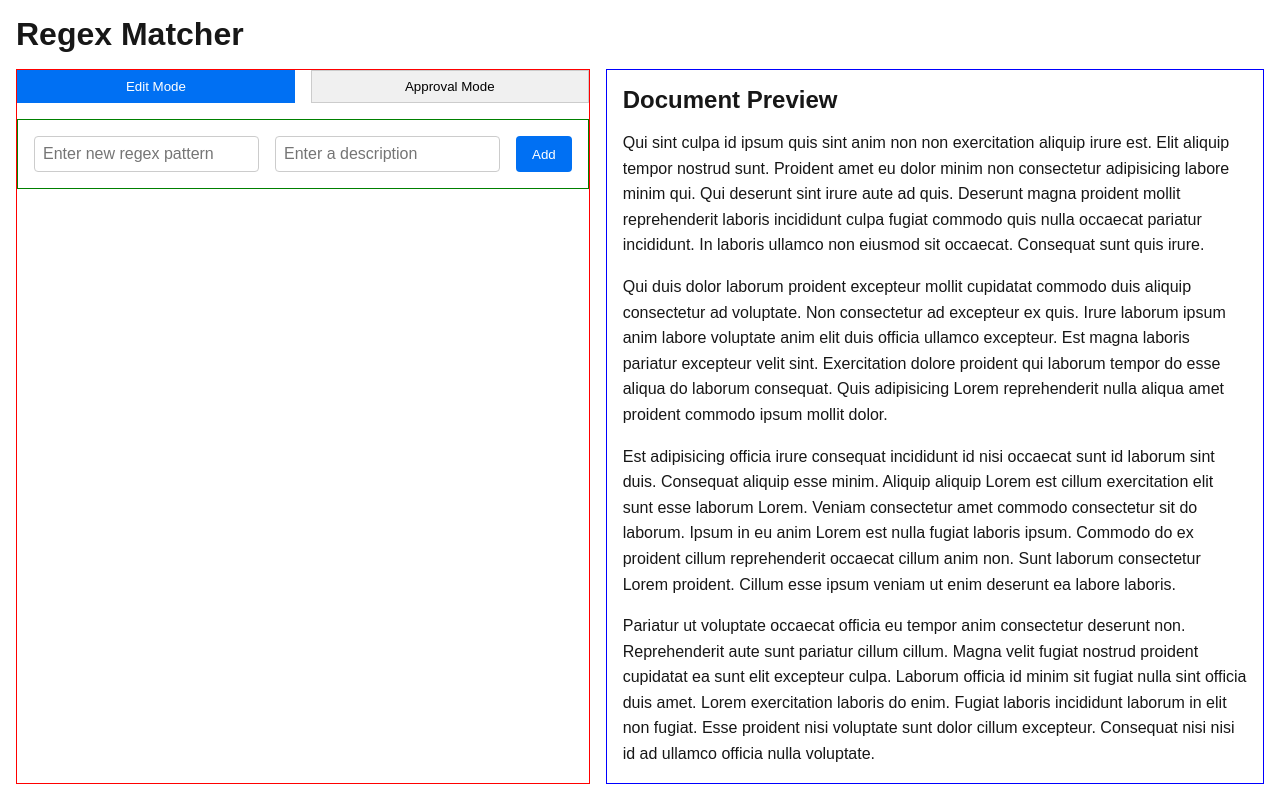
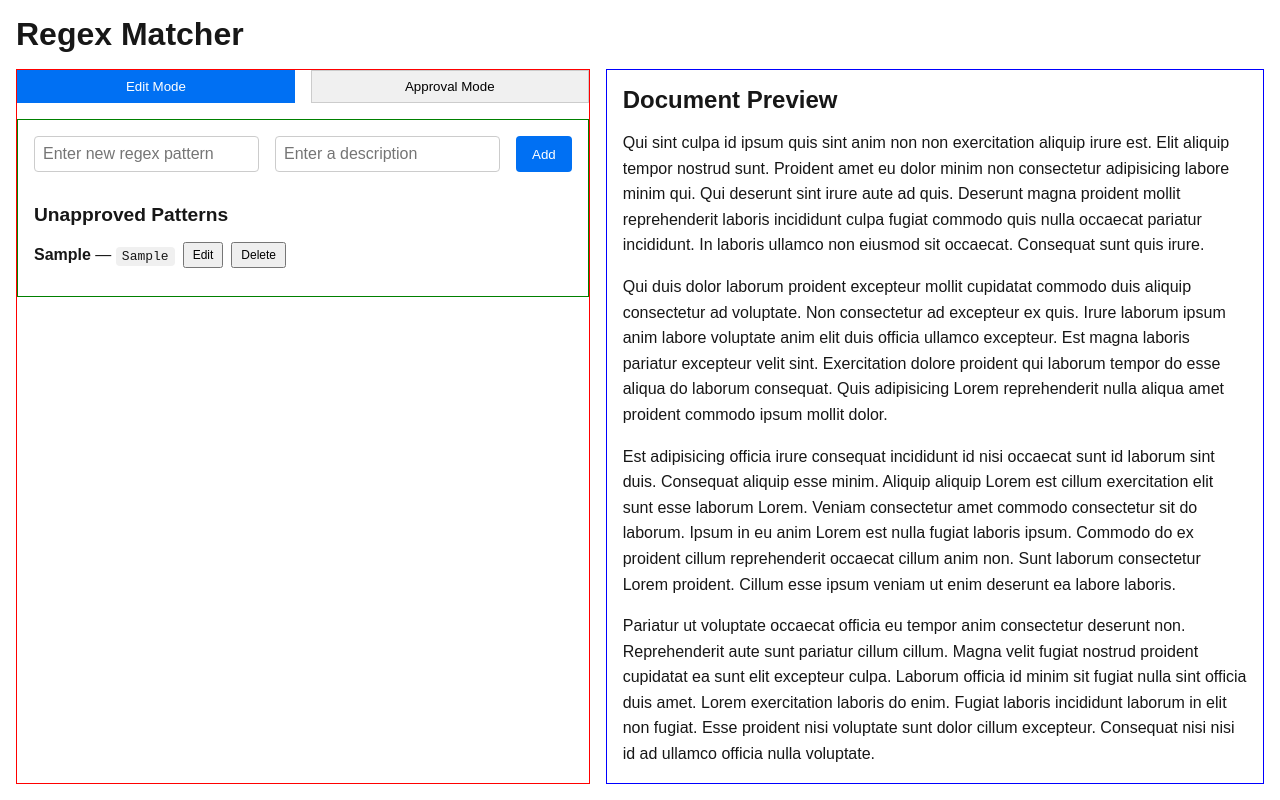
Before and after one commit to rdrgz21/regex-matcher, a Next.js app: page / in a window 1280 px wide. Both pictures are taken after typing "Sample", "Sample" into the empty fields and a click on the button "Add". Built offline with nearby package versions, Linux system fonts and the light colour scheme.

Commit message:
feat: added edit regex functionality

```diff
--- a/src/components/ClientDashboard/ControlPanel/EditModeContent/EditModeContent.module.css
+++ b/src/components/ClientDashboard/ControlPanel/EditModeContent/EditModeContent.module.css
@@ -27,3 +27,23 @@
   border-radius: 4px;
   cursor: pointer;
 }
+
+.list {
+  list-style: none;
+  padding: 0;
+  margin: 0;
+}
+
+.item {
+  padding: 0.5rem;
+  background: #f8f8f8;
+  border-radius: 6px;
+}
+
+.editRow,
+.viewRow {
+  display: flex;
+  gap: 0.5rem;
+  align-items: center;
+  flex-wrap: wrap;
+}
--- a/src/components/ClientDashboard/ControlPanel/EditModeContent/EditModeContent.tsx
+++ b/src/components/ClientDashboard/ControlPanel/EditModeContent/EditModeContent.tsx
@@ -1,23 +1,26 @@
 import { useState } from "react";
 import styles from "./EditModeContent.module.css";
 import { useRegexContext } from "@/hooks/useRegexContext";
+import { PatternList } from "./PatternList";
 
 export const EditModeContent = () => {
   const [newLabel, setNewLabel] = useState("");
   const [newPattern, setNewPattern] = useState("");
-  const { addRegex, state } = useRegexContext();
+  const { state, addRegex } = useRegexContext();
 
-  console.log(state, "state");
-
-  const handleAddPattern = () => {
+  const handleAdd = () => {
+    if (!newPattern || !newLabel) return;
     addRegex({
-      label: newPattern,
+      label: newLabel,
       pattern: newPattern,
       isApproved: false,
     });
     setNewLabel("");
     setNewPattern("");
   };
+
+  const approved = state.regexList.filter((r) => r.isApproved);
+  const unapproved = state.regexList.filter((r) => !r.isApproved);
 
   return (
     <div className={styles.editModeContent}>
@@ -36,10 +39,21 @@ export const EditModeContent = () => {
           value={newLabel}
           onChange={(e) => setNewLabel(e.target.value)}
         />
-        <button className={styles.addButton} onClick={handleAddPattern}>
+        <button className={styles.addButton} onClick={handleAdd}>
           Add
         </button>
       </div>
+
+      {state.regexList.length === 0 && (
+        <p className={styles.noPatterns}>No patterns added yet</p>
+      )}
+
+      {unapproved.length > 0 && (
+        <PatternList patterns={unapproved} title="Unapproved Patterns" />
+      )}
+      {approved.length > 0 && (
+        <PatternList patterns={approved} title="Approved Patterns" />
+      )}
     </div>
   );
 };
--- /dev/null
+++ b/src/components/ClientDashboard/ControlPanel/EditModeContent/PatternList/PatternList.module.css
@@ -0,0 +1,51 @@
+.section {
+  margin-top: 32px;
+}
+
+.title {
+  margin-bottom: 16px;
+  font-size: 1.2rem;
+  font-weight: bold;
+}
+
+.list {
+  list-style: none;
+  padding: 0;
+}
+
+.item {
+  margin-bottom: 12px;
+}
+
+.editRow,
+.viewRow {
+  display: flex;
+  gap: 8px;
+  align-items: center;
+}
+
+.input {
+  padding: 4px 8px;
+  font-size: 14px;
+}
+
+.pattern {
+  background: #f0f0f0;
+  padding: 2px 6px;
+  border-radius: 4px;
+  font-family: monospace;
+}
+
+.approved {
+  color: green;
+  margin-left: 4px;
+}
+
+.saveButton,
+.cancelButton,
+.editButton,
+.deleteButton {
+  padding: 4px 8px;
+  font-size: 12px;
+  cursor: pointer;
+}
--- /dev/null
+++ b/src/components/ClientDashboard/ControlPanel/EditModeContent/PatternList/PatternList.tsx
@@ -0,0 +1,103 @@
+"use client";
+
+import styles from "./PatternList.module.css";
+import { RegexPattern } from "@/types/regex";
+import { useRegexContext } from "@/hooks/useRegexContext";
+import { useState } from "react";
+
+interface PatternListProps {
+  patterns: RegexPattern[];
+  title: string;
+}
+
+export const PatternList = ({ patterns, title }: PatternListProps) => {
+  const { editRegex, deleteRegex } = useRegexContext();
+  const [editingPattern, setEditingPattern] = useState<string | null>(null);
+  const [editLabel, setEditLabel] = useState("");
+  const [editPattern, setEditPattern] = useState("");
+
+  const startEditing = (pattern: RegexPattern) => {
+    setEditingPattern(pattern.pattern);
+    setEditLabel(pattern.label);
+    setEditPattern(pattern.pattern);
+  };
+
+  const cancelEditing = () => {
+    setEditingPattern(null);
+    setEditLabel("");
+    setEditPattern("");
+  };
+
+  const saveEdit = () => {
+    if (editingPattern) {
+      editRegex(editingPattern, {
+        label: editLabel,
+        pattern: editPattern,
+        isApproved: false,
+      });
+      cancelEditing();
+    }
+  };
+
+  return (
+    <div className={styles.section}>
+      <h2 className={styles.title}>{title}</h2>
+      <ul className={styles.list}>
+        {patterns.map((item) => {
+          const isEditing = editingPattern === item.pattern;
+          return (
+            <li key={item.pattern} className={styles.item}>
+              {isEditing ? (
+                <div className={styles.editRow}>
+                  <input
+                    value={editLabel}
+                    onChange={(e) => setEditLabel(e.target.value)}
+                    className={styles.input}
+                    placeholder="Edit label"
+                  />
+                  <input
+                    value={editPattern}
+                    onChange={(e) => setEditPattern(e.target.value)}
+                    className={styles.input}
+                    placeholder="Edit pattern"
+                  />
+                  <button onClick={saveEdit} className={styles.saveButton}>
+                    Save
+                  </button>
+                  <button
+                    onClick={cancelEditing}
+                    className={styles.cancelButton}
+                  >
+                    Cancel
+                  </button>
+                </div>
+              ) : (
+                <div className={styles.viewRow}>
+                  <div>
+                    <strong>{item.label}</strong> —{" "}
+                    <code className={styles.pattern}>{item.pattern}</code>
+                  </div>
+                  {item.isApproved && (
+                    <span className={styles.approved}>✔</span>
+                  )}
+                  <button
+                    onClick={() => startEditing(item)}
+                    className={styles.editButton}
+                  >
+                    Edit
+                  </button>
+                  <button
+                    onClick={() => deleteRegex(item.pattern)}
+                    className={styles.deleteButton}
+                  >
+                    Delete
+                  </button>
+                </div>
+              )}
+            </li>
+          );
+        })}
+      </ul>
+    </div>
+  );
+};
--- /dev/null
+++ b/src/components/ClientDashboard/ControlPanel/EditModeContent/PatternList/index.ts
@@ -0,0 +1 @@
+export { PatternList } from "./PatternList";
--- a/src/context/RegexContext.tsx
+++ b/src/context/RegexContext.tsx
@@ -14,6 +14,8 @@ export const RegexContext = createContext<
       dispatch: React.Dispatch<ActionWithPayload>;
       setText: (text: string) => void;
       addRegex: (pattern: RegexPattern) => void;
+      editRegex: (oldPattern: string, newPattern: RegexPattern) => void;
+      deleteRegex: (pattern: string) => void;
     }
   | undefined
 >(undefined);
@@ -43,6 +45,15 @@ export const RegexProvider = ({ children }: { children: ReactNode }) => {
     addRegex: (pattern: RegexPattern) => {
       dispatch({ type: ACTIONS.ADD_REGEX, payload: pattern });
     },
+    editRegex: (oldPattern: string, newPattern: RegexPattern) => {
+      dispatch({
+        type: ACTIONS.EDIT_REGEX,
+        payload: { oldPattern, newPattern },
+      });
+    },
+    deleteRegex: (pattern: string) => {
+      dispatch({ type: ACTIONS.DELETE_REGEX, payload: pattern });
+    },
   };
 
   return (
--- a/src/context/reducer.ts
+++ b/src/context/reducer.ts
@@ -14,7 +14,14 @@ export const reducer = (
     }
     case ACTIONS.EDIT_REGEX: {
       // TODO: Implement
-      return state;
+      return {
+        ...state,
+        regexList: state.regexList.map((regex) =>
+          regex.pattern === action.payload.oldPattern
+            ? action.payload.newPattern
+            : regex
+        ),
+      };
     }
     case ACTIONS.DELETE_REGEX: {
       // TODO: Implement
--- a/src/types/context.ts
+++ b/src/types/context.ts
@@ -14,7 +14,7 @@ export type ActionWithPayload =
   | { type: typeof ACTIONS.ADD_REGEX; payload: RegexPattern }
   | {
       type: typeof ACTIONS.EDIT_REGEX;
-      payload: { id: string; pattern: string };
+      payload: { oldPattern: string; newPattern: RegexPattern };
     }
   | { type: typeof ACTIONS.DELETE_REGEX; payload: string }
   | { type: typeof ACTIONS.APPROVE_REGEX; payload: string }
```
